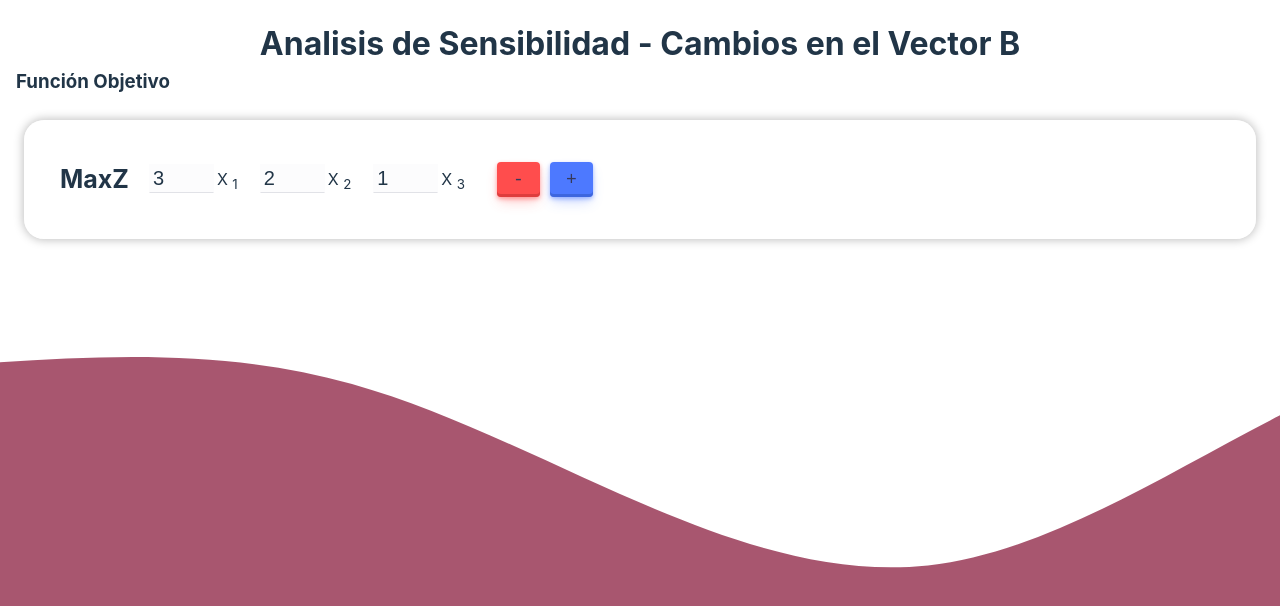
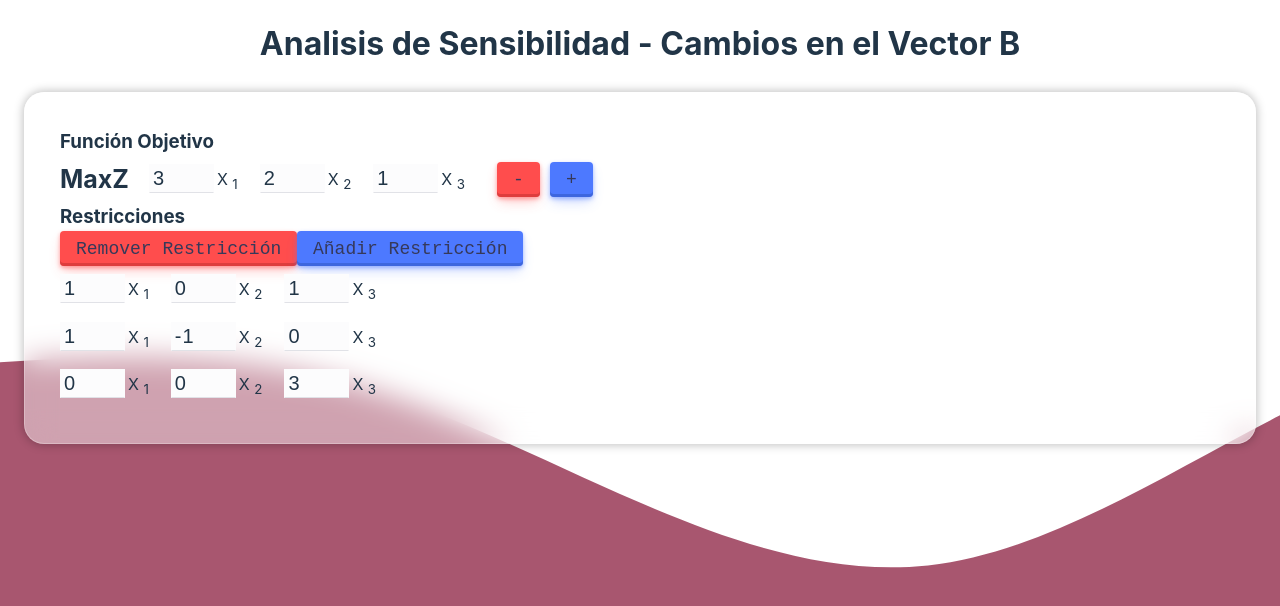
Before and after one commit to Richard2203/vector-b, a React (Vite) app: page / in a window 1280 px wide. Shown: the top 606 px of the page. Built offline with nearby package versions, Linux system fonts and the light colour scheme.

Commit message:
Matrix drow, it works effectively

```diff
--- a/src/Reducer/MatrixCalculationsReducer.js
+++ b/src/Reducer/MatrixCalculationsReducer.js
@@ -13,38 +13,6 @@ import {
     GAUSS_JORDAN,
     GET_Z,
 } from './actionTypes';
-
-export const variablesReducer = (initialState=[], action)=>{
-    switch (action.type) {
-        case ADD_VARIABLE:
-            return [...initialState, action.payload];
-        case REMOVE_VARIABLE:
-            return state.length > 0 ? state.slice(0, -1) : state;  // Elimina el último elemento si hay alguno
-        case UPDATE_VARIABLE: // Nuevo caso para actualizar un valor
-            const { index, newValue } = action.payload;
-            return state.map((item, idx) =>
-                idx === index ? newValue : item
-            );
-        default:
-            return initialState;
-    }
-}
-
-
-export const restrictionsReducer = (initialState=[], action)=>{
-    switch (action.type) {
-        case ADD_VARIABLE:
-            return;
-        case REMOVE_VARIABLE:
-            return;
-        case ADD_RESTRICTION:
-            return;
-        case REMOVE_RESTRICTION:
-            return;
-        default:
-            return initialState;
-    }
-}
 
 export const optimalSolutionReducer = (initialState=[], action)=>{
     switch (action.type) {
@@ -77,11 +45,14 @@ export const dualSimpleReducer = (initialState=[], action)=>{
 export const matrixReducer = (state = {}, action) => {
     switch (action.type) {
         case ADD_RESTRICTION:
+            const newArrayLength = state.Restrictions[0].length;
+            const newArray = Array.from({ length: newArrayLength }, () => 0);
             return {
                 ...state,
-                Restrictions: [...state.Restrictions, action.payload],
+                Restrictions: [...state.Restrictions, newArray],
             };
         case REMOVE_RESTRICTION:
+            if( state.Restrictions.length <= 1 ) return state;
             return {
                 ...state,
                 Restrictions: state.Restrictions.slice(0, -1),
--- a/src/TargetFunctionMatrix/Matrix.jsx
+++ b/src/TargetFunctionMatrix/Matrix.jsx
@@ -1,7 +1,7 @@
 import React from 'react'
-import { useMatrix } from '../hooks/useObjectiveFunction';
+import { useMatrix } from '../hooks/useMatrix';
 import { ObjectiveFunction } from './ObjectiveFunction';
-import { Restrictions } from './Restrictions';
+import { Restriction } from './Restriction';
 
 const initialState = {
   FunctionObject: [3, 2, 1],
@@ -21,20 +21,26 @@ export const Matrix = () => {
     handleRemoveVariable,
     handleFunctionObjectChange,
     handleRestrictionChange, } = useMatrix(initialState);
+
+  const { FunctionObject, Restrictions } = matrix;
+
   return (
-    <>
+    <div className='site-container'>
+      <div className='card'>
         <ObjectiveFunction
-        matrix = { matrix }
+          FunctionObject = { FunctionObject }
           handleFunctionObjectChange = { handleFunctionObjectChange }
           handleRemoveVariable = { handleRemoveVariable }
           handleAddVariable = { handleAddVariable }
         />
 
-      <Restrictions
+        <Restriction
+          Restrict = { Restrictions }
           handleAddRestriction = { handleAddRestriction }
           handleRmoveRestriction = { handleRmoveRestriction }
           handleRestrictionChange = { handleRestrictionChange }
         />
-    </>
+      </div>
+    </div>
   )
 }
--- a/src/TargetFunctionMatrix/ObjectiveFunction.jsx
+++ b/src/TargetFunctionMatrix/ObjectiveFunction.jsx
@@ -1,29 +1,23 @@
 import { Row } from './Row';
 import './styles_TFM.css';
 
-export const ObjectiveFunction = ({matrix, handleFunctionObjectChange, handleRemoveVariable, handleAddVariable }) => {
-
-  const { FunctionObject } = matrix;
+export const ObjectiveFunction = ({FunctionObject, handleFunctionObjectChange, handleRemoveVariable, handleAddVariable }) => {
   return (
     <>
       <h3>Función Objetivo</h3>
-      <div className="site-container">
-        <div className="card">
       <div className="row-obFunc">
         <strong> MaxZ </strong>
         <Row key={1}
-              functObjec={FunctionObject}
-              handleFunctionObjectChange={handleFunctionObjectChange}/>
+          functObjec = { FunctionObject }
+          handleChange = { handleFunctionObjectChange }/>
         <button
           type="button"
           className='button button-delete'
-              onClick={handleRemoveVariable}> - </button>
+          onClick = { handleRemoveVariable }> - </button>
         <button
           type="button"
           className='button button-add'
-              onClick={handleAddVariable}> + </button>
-          </div>
-        </div>
+          onClick = { handleAddVariable }> + </button>
       </div>
     </>
   )
--- /dev/null
+++ b/src/TargetFunctionMatrix/Restriction.jsx
@@ -0,0 +1,33 @@
+import React from 'react'
+import { Row } from './Row';
+
+export const Restriction = ({Restrict, handleAddRestriction, handleRmoveRestriction, handleRestrictionChange } ) => {
+
+  const handleChangeModify = (i) => (index, value) => {
+    handleRestrictionChange(i, index, value);
+  };
+
+  return (
+    <>
+      <h3>Restricciones</h3>
+      <button
+          type="button"
+          className='button button-delete'
+          onClick={handleRmoveRestriction}> Remover Restricción </button>
+      <button
+        type="button"
+        className='button button-add'
+        onClick={handleAddRestriction}> Añadir Restricción </button>
+
+      {
+        Restrict.map((fila, i) =>(
+          <Row
+            key = { i }
+            functObjec = { fila }
+            handleChange = { handleChangeModify(i) } />
+        )
+        )
+      }
+    </>
+  )
+}
--- a/src/TargetFunctionMatrix/Row.jsx
+++ b/src/TargetFunctionMatrix/Row.jsx
@@ -1,4 +1,4 @@
-export const Row = ({ functObjec, handleFunctionObjectChange }) => {
+export const Row = ({ functObjec, handleChange}) => {
   return (
     <div className="row-Container">
       {functObjec.map((number, index) => (
@@ -8,7 +8,7 @@ export const Row = ({ functObjec, handleFunctionObjectChange }) => {
               className="inputNumber"
               type="number"
               value={number}
-              onChange={(e) => handleFunctionObjectChange(index, parseFloat(e.target.value))}
+              onChange={(e) => handleChange(index, parseFloat(e.target.value))}
             />
             <span className="focus-border"><i></i></span>
             X <sub>{index + 1}</sub>
--- a/src/TargetFunctionMatrix/styles_TFM.css
+++ b/src/TargetFunctionMatrix/styles_TFM.css
@@ -1,6 +1,3 @@
-h3{
-    margin-left: 1rem;
-}
 /* Card */
 .site-container {
     padding: 1.5em;
--- a/src/hooks/useObjectiveFunction.js
+++ b/src/hooks/useMatrix.js
@@ -17,10 +17,9 @@ export const useMatrix = (initialState = {}) => {
         localStorage.setItem('matrix', JSON.stringify(matrix));
     }, [matrix]);
 
-    const handleAddRestriction = (number) => {
+    const handleAddRestriction = () => {
         dispatch({
-            type: ADD_RESTRICTION,
-            payload: number,
+            type: ADD_RESTRICTION
         })
     };
 
```
Also changed, not shown: src/TargetFunctionMatrix/Restrictions.jsx (deleted, +0 -9 lines). Lines whose indentation alone changed are shown as unchanged.
